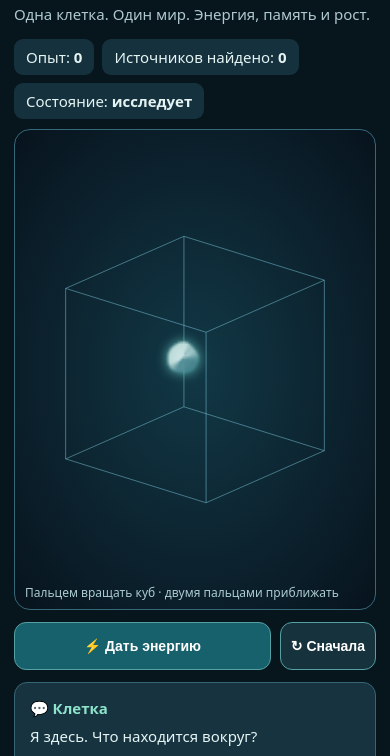
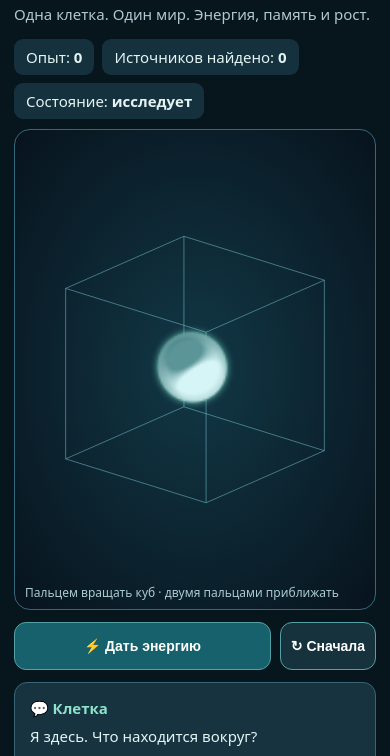
Before and after one commit to platezhi/mycelium-life, a plain HTML site: page index.html in a window 390 px wide. Shown: the part 57-813 px from the top of the page. Drawn offline with Linux system fonts and the light colour scheme.

Commit message:
Replace core-and-branches geometry with mobile material-parcel density-field plasmodium

```diff
--- a/index.html
+++ b/index.html
@@ -4,91 +4,71 @@
 <script>
 (()=>{'use strict';
 const $=id=>document.getElementById(id),canvas=$('world'),ctx=canvas.getContext('2d');let w=500,h=500,dpr=1;
-let cell,sources=[],branches=[],nodes=[],nextSourceId=0,angle=.7,pitch=.38,zoom=1,drag=null,pointers=new Map(),lastPinch=0,last=performance.now(),uiTimer=0,requestTime=0,prevMood='',lastMessage='',messageIndex=0;
+let cell,sources=[],branches=[],nodes=[],particles=[],nextSourceId=0,angle=.7,pitch=.38,zoom=1,drag=null,pointers=new Map(),lastPinch=0,last=performance.now(),uiTimer=0,requestTime=0,prevMood='',lastMessage='',messageIndex=0;
 const rnd=(a,b)=>a+Math.random()*(b-a),clamp=(v,a,b)=>Math.max(a,Math.min(b,v)),dist=(a,b)=>Math.hypot(a.x-b.x,a.y-b.y,a.z-b.z),randPos=()=>({x:rnd(-75,75),y:rnd(-75,75),z:rnd(-75,75)});
 function say(t){if(t!==lastMessage){$('words').textContent=t;lastMessage=t}}
-function init(){cell={p:{x:0,y:0,z:0},v:{x:.28,y:.18,z:.12},energy:65,experience:0,found:0,size:1,mass:1,elongation:0,age:0,starve:0,heading:0,memory:[],drift:rnd(0,10),wander:{x:rnd(-65,65),y:rnd(-65,65),z:rnd(-65,65)},nextWander:0};sources=[];branches=[];nodes=[{x:0,y:0,z:0}];nextSourceId=0;requestTime=0;prevMood='';messageIndex=0;lastMessage='';say('Я здесь. Что находится вокруг?');updateUI()}
+function init(){cell={p:{x:0,y:0,z:0},v:{x:.28,y:.18,z:.12},energy:65,experience:0,found:0,size:1,mass:1,elongation:0,age:0,starve:0,heading:0,memory:[],drift:rnd(0,10),wander:{x:rnd(-65,65),y:rnd(-65,65),z:rnd(-65,65)},nextWander:0};sources=[];branches=[];nodes=[];particles=Array.from({length:46},(_,i)=>{const t=i*2.399963,rad=Math.sqrt((i+.5)/46)*9;return{x:Math.cos(t)*rad,y:Math.sin(t)*rad,z:Math.sin(t*1.7)*rad*.5,vx:0,vy:0,vz:0}});nextSourceId=0;requestTime=0;prevMood='';messageIndex=0;lastMessage='';say('Я здесь. Что находится вокруг?');updateUI()}
 function project(p){const x=p.x*Math.cos(angle)-p.z*Math.sin(angle),z=p.x*Math.sin(angle)+p.z*Math.cos(angle),y=p.y*Math.cos(pitch)-z*Math.sin(pitch);const scale=Math.min(w,h)*.00255*zoom;return{x:w/2+x*scale,y:h/2-y*scale,scale}}
 function line(a,b,color,width=1){ctx.strokeStyle=color;ctx.lineWidth=width;ctx.beginPath();ctx.moveTo(a.x,a.y);ctx.lineTo(b.x,b.y);ctx.stroke()}
 function draw(){ctx.clearRect(0,0,w,h);const corners=[];for(const x of [-100,100])for(const y of [-100,100])for(const z of [-100,100])corners.push({x,y,z});const pp=corners.map(project);for(let i=0;i<8;i++)for(let j=i+1;j<8;j++){const d=dist(corners[i],corners[j]);if(Math.abs(d-200)<.01)line(pp[i],pp[j],'rgba(130,207,226,.48)',1)}
 for(const source of sources){const s=project(source.p),r=4+Math.sqrt(source.energy)*.65+Math.sin(cell.age*5)*1.2;ctx.shadowColor='#ffe477';ctx.shadowBlur=18;ctx.strokeStyle='#ffdf72';ctx.lineWidth=2;ctx.beginPath();ctx.arc(s.x,s.y,r,0,Math.PI*2);ctx.stroke();ctx.fillStyle='#fff0a5';ctx.beginPath();ctx.arc(s.x,s.y,Math.max(1.5,source.energy/15),0,Math.PI*2);ctx.fill();ctx.shadowBlur=0}
-// Render the organism as a continuous, glossy soft body, never as strokes.
-// Smooth-union signed distance fields fuse broad capsules and rounded tips.
-const radius=(13+cell.size*2.8)*zoom;
-const segments=branches.map(b=>({a:project(b.origin),b:project(b.tip),id:b.id}));
-const root=project(cell.p);
-const density=Math.min(1,220/Math.max(w,h)),sw=Math.max(1,Math.ceil(w*density)),sh=Math.max(1,Math.ceil(h*density));
+// Density-field plasmodium: a swarm of material parcels forms one shared liquid contour.
+// No nucleus, capsules, stems or fixed round centre are drawn.
+const density=Math.min(1,230/Math.max(w,h)),sw=Math.ceil(w*density),sh=Math.ceil(h*density);
 if(!draw.skin||draw.skin.width!==sw||draw.skin.height!==sh){draw.skin=document.createElement('canvas');draw.skin.width=sw;draw.skin.height=sh;draw.skinCtx=draw.skin.getContext('2d')}
-const image=draw.skinCtx.createImageData(sw,sh),pixels=image.data;
-// Approximate conservation of projected body area: extending branches draw material from the core.
-const totalLength=branches.reduce((sum,b)=>sum+dist(b.origin,b.tip),0);
-const bodyScale=Math.sqrt(cell.mass);
-const r=radius*density*bodyScale;
-const lengthPixels=totalLength*Math.min(w,h)*.00255*zoom*density;
-const stemRadius=clamp(r*r*.32/(lengthPixels+1),r*.12,r*.43);
-const coreRadius=Math.sqrt(Math.max(r*r*.34,r*r-lengthPixels*stemRadius*.62));
-const softness=Math.max(1.2,stemRadius*.85),fade=clamp(cell.energy/65,0,1);
-const pieces=segments.map(s=>({ax:s.a.x*density,ay:s.a.y*density,bx:s.b.x*density,by:s.b.y*density,id:s.id}));
-const rootX=root.x*density,rootY=root.y*density;
-const wobbleTime=cell.age,breath=1+.045*Math.sin(wobbleTime*2.2);
-function merge(a,b,k){const t=Math.max(k-Math.abs(a-b),0)/k;return Math.min(a,b)-t*t*k*.25}
-function field(x,y){
- const dx=x-rootX,dy=y-rootY,theta=Math.atan2(dy,dx);
- let d=Math.hypot(dx,dy)-coreRadius*breath*(1+.035*Math.sin(theta*3+wobbleTime*1.3)+.025*Math.sin(theta*5-wobbleTime*.8));
- for(const s of pieces){
-  const vx=s.bx-s.ax,vy=s.by-s.ay,len2=vx*vx+vy*vy;
-  const t=len2?clamp(((x-s.ax)*vx+(y-s.ay)*vy)/len2,0,1):0;
-  const px=s.ax+t*vx,py=s.ay+t*vy;
-  const thickness=stemRadius*(.88+.12*Math.sin(t*6.28+s.id*.7+cell.age*.9))*(1+.045*Math.sin(cell.age*2.1+s.id));
-  const v=Math.hypot(x-px,y-py)-thickness;
-  d=merge(d,v,softness);
- }
- return d;
+const img=draw.skinCtx.createImageData(sw,sh),pix=img.data;
+const points=particles.map(p=>{const q=project(p);return{x:q.x*density,y:q.y*density}});
+const scale=Math.min(w,h)*.00255*zoom*density;
+const sigma=clamp(scale*15,4,11),inv=1/(2*sigma*sigma),limit=sigma*3;
+const values=new Float32Array(sw*sh);
+const material=cell.mass*particles.length/46;
+for(const p of points){const minX=Math.max(0,Math.floor(p.x-limit)),maxX=Math.min(sw-1,Math.ceil(p.x+limit)),minY=Math.max(0,Math.floor(p.y-limit)),maxY=Math.min(sh-1,Math.ceil(p.y+limit));
+ for(let y=minY;y<=maxY;y++)for(let x=minX;x<=maxX;x++){const dx=x-p.x,dy=y-p.y;values[y*sw+x]+=Math.exp(-(dx*dx+dy*dy)*inv)*material}
 }
-for(let y=0;y<sh;y++)for(let x=0;x<sw;x++){
- const d=field(x+.5,y+.5),alpha=clamp(.5-d/1.5,0,1);
- if(alpha<=0)continue;
- const gx=field(x+1.5,y+.5)-field(x-.5,y+.5);
- const gy=field(x+.5,y+1.5)-field(x+.5,y-.5);
- const light=clamp(.64-.22*gx-.29*gy,0,1);
- const gloss=Math.pow(Math.max(0,1-Math.hypot(gx+.45,gy+.65)*.65),4);
- const deep=clamp(-d/(r*1.4),0,1);
- const i=(y*sw+x)*4;
- pixels[i]=Math.round(70+130*light+35*gloss+20*deep);
- pixels[i+1]=Math.round(132+94*light+25*gloss+8*deep);
- pixels[i+2]=Math.round(141+83*light+23*gloss+12*deep);
- pixels[i+3]=Math.round(alpha*(85+170*fade));
+const threshold=2.1,fade=.35+.65*clamp(cell.energy/65,0,1);
+for(let y=1;y<sh-1;y++)for(let x=1;x<sw-1;x++){const i=y*sw+x,v=values[i],alpha=clamp((v-threshold)*1.3+.5,0,1);if(alpha<=0)continue;
+ const gx=values[i+1]-values[i-1],gy=values[i+sw]-values[i-sw];
+ const light=clamp(.63-gx*.11-gy*.17,0,1),inside=clamp((v-threshold)*.18,0,1);
+ const o=i*4;pix[o]=Math.min(255,65+140*light+25*inside);pix[o+1]=Math.min(255,120+110*light+20*inside);pix[o+2]=Math.min(255,125+108*light+22*inside);pix[o+3]=Math.round(alpha*240*fade);
 }
-draw.skinCtx.putImageData(image,0,0);
-ctx.save();ctx.imageSmoothingEnabled=true;ctx.shadowColor='#73d8d0';ctx.shadowBlur=12;ctx.drawImage(draw.skin,0,0,w,h);ctx.restore();
+draw.skinCtx.putImageData(img,0,0);ctx.save();ctx.imageSmoothingEnabled=true;ctx.shadowColor='#78e9ce';ctx.shadowBlur=7;ctx.drawImage(draw.skin,0,0,w,h);ctx.restore();
 
 }
 function chooseRequest(){const n=cell.experience;if(n<1)return ['Энергия?..','Здесь пусто. Можно немного энергии?','Я всё ещё ищу…'][messageIndex++%3];if(n<3)return ['Я помню, где нашла первый источник. Покажи мне ещё один?','Я научилась двигаться к светящейся энергии. Можно попробовать снова?','Мне трудно двигаться без энергии. Поможешь?'][messageIndex++%3];if(n<6)return ['Я стала длиннее и лучше выбираю направление. Дай мне новый источник — хочу проверить свой путь.','Я уже помню '+cell.found+' источника. Мне нужна энергия, чтобы продолжить исследование.','Каждый новый источник меняет мою форму. Мне хочется узнать, какой я стану дальше.'][messageIndex++%3];return ['Я исследовала '+cell.found+' источников и научилась точнее поворачивать. Мне не хватает энергии для следующего открытия.','Я сохранила свои маршруты и опыт. Создай новый источник, и я попробую добраться до него ещё эффективнее.','Я стала сложнее, но мир вокруг по-прежнему огромен. Поможешь мне продолжить путешествие?'][messageIndex++%3]}
 function step(dt){
-cell.age+=dt;cell.energy=Math.max(0,cell.energy-(sources.length?dt*.15:dt*(cell.energy>15?1.6:.7)));cell.starve=clamp((30-cell.energy)/30,0,1);
-// Autonomous locomotion continues even when there is no food. A target is periodically reselected.
-if(cell.age>=cell.nextWander||dist(cell.p,cell.wander)<12){cell.wander=randPos();cell.nextWander=cell.age+rnd(6,12)}
-const wanderTarget=sources.length?sources.reduce((a,b)=>dist(cell.p,a.p)<dist(cell.p,b.p)?a:b).p:cell.wander;
-const vx=wanderTarget.x-cell.p.x,vy=wanderTarget.y-cell.p.y,vz=wanderTarget.z-cell.p.z,vl=Math.hypot(vx,vy,vz)||1;
-const turn=Math.min(1,dt*1.1);cell.v.x+=(vx/vl-cell.v.x)*turn;cell.v.y+=(vy/vl-cell.v.y)*turn;cell.v.z+=(vz/vl-cell.v.z)*turn;
-const vm=Math.hypot(cell.v.x,cell.v.y,cell.v.z)||1;const speed=(sources.length?5:3.8)*(1-.55*cell.starve);
-const old={...cell.p};cell.p.x=clamp(cell.p.x+cell.v.x/vm*speed*dt,-85,85);cell.p.y=clamp(cell.p.y+cell.v.y/vm*speed*dt,-85,85);cell.p.z=clamp(cell.p.z+cell.v.z/vm*speed*dt,-85,85);
-// All growing tissue moves together with the body; active tips then seek their food.
-const move={x:cell.p.x-old.x,y:cell.p.y-old.y,z:cell.p.z-old.z};
-for(const branch of branches){branch.origin.x+=move.x;branch.origin.y+=move.y;branch.origin.z+=move.z;branch.tip.x+=move.x;branch.tip.y+=move.y;branch.tip.z+=move.z}
-// The first body is fixed as the root. Growth is permanent; only growing tips move.
-for(const branch of branches){
- const s=sources.find(v=>v.id===branch.id);
- if(!s){const d=dist(branch.tip,branch.origin);if(d<.5){branches.splice(branches.indexOf(branch),1);continue}const pull=Math.min(d,dt*15);branch.tip.x+=(branch.origin.x-branch.tip.x)/d*pull;branch.tip.y+=(branch.origin.y-branch.tip.y)/d*pull;branch.tip.z+=(branch.origin.z-branch.tip.z)/d*pull;continue}
- const d=dist(branch.tip,s.p),rate=19*(1+Math.min(.7,cell.experience*.06));
- if(d>0){const step=Math.min(d,rate*dt);branch.tip.x+=(s.p.x-branch.tip.x)/d*step;branch.tip.y+=(s.p.y-branch.tip.y)/d*step;branch.tip.z+=(s.p.z-branch.tip.z)/d*step}
- if(dist(branch.tip,s.p)<2){const absorbed=Math.min(s.energy,dt*11);s.energy-=absorbed;cell.energy=clamp(cell.energy+absorbed*1.1,0,100);
- if(s.energy<=.001){sources.splice(sources.indexOf(s),1);branch.complete=false;cell.found++;cell.experience++;cell.memory.push({...s.p});cell.mass=Math.min(1.7,cell.mass+.035);cell.size=Math.sqrt(cell.mass);cell.elongation=Math.min(.7,cell.elongation+.02);requestTime=cell.age+7;say('Источник иссяк. Я немного пополнела и теперь втягиваю вытянутую часть тела. '+(sources.length?'Продолжаю тянуться к остальным.':'Продолжаю плавать и искать новые источники.'))}}
-}
-if(!sources.length&&cell.energy<34&&cell.age>requestTime){say(chooseRequest());requestTime=cell.age+clamp(13-cell.experience*.5,6,13)}
+ cell.age+=dt;cell.energy=Math.max(0,cell.energy-dt*(sources.length?.25:cell.energy>15?1.5:.7));cell.starve=clamp((30-cell.energy)/30,0,1);
+ // The entire cell is made of mobile material parcels; attraction redistributes them.
+ if(cell.age>=cell.nextWander||dist(cell.p,cell.wander)<12){cell.wander=randPos();cell.nextWander=cell.age+rnd(6,12)}
+ const target=sources.length?sources.reduce((a,b)=>dist(cell.p,a.p)<dist(cell.p,b.p)?a:b).p:cell.wander;
+ const dx=target.x-cell.p.x,dy=target.y-cell.p.y,dz=target.z-cell.p.z,d=Math.hypot(dx,dy,dz)||1;
+ const speed=(sources.length?5:3.2)*(1-.55*cell.starve);
+ cell.p.x=clamp(cell.p.x+dx/d*speed*dt,-82,82);cell.p.y=clamp(cell.p.y+dy/d*speed*dt,-82,82);cell.p.z=clamp(cell.p.z+dz/d*speed*dt,-82,82);
+ // A finite set of parcels share mass; no new geometry is created when reaching food.
+ const targets=sources.map(s=>s.p),count=particles.length;
+ for(let i=0;i<count;i++){
+  const p=particles[i],phase=i*2.399963;
+  const assigned=targets.length?targets[i%targets.length]:null;
+  const aim=assigned||cell.p;
+  // Stretch by reallocating only a fraction of the parcels; the rest keep the body cohesive.
+  const explore=assigned?(i%5===0?.8:.28):.16;
+  const tx=cell.p.x+(aim.x-cell.p.x)*explore+Math.cos(phase+cell.age*.55)*7;
+  const ty=cell.p.y+(aim.y-cell.p.y)*explore+Math.sin(phase*1.3+cell.age*.44)*7;
+  const tz=cell.p.z+(aim.z-cell.p.z)*explore+Math.sin(phase+cell.age*.39)*5;
+  const ax=(tx-p.x)*.55,ay=(ty-p.y)*.55,az=(tz-p.z)*.55;
+  p.vx=(p.vx+ax*dt)*Math.exp(-2.8*dt);p.vy=(p.vy+ay*dt)*Math.exp(-2.8*dt);p.vz=(p.vz+az*dt)*Math.exp(-2.8*dt);
+  p.x=clamp(p.x+p.vx*dt,-95,95);p.y=clamp(p.y+p.vy*dt,-95,95);p.z=clamp(p.z+p.vz*dt,-95,95);
+ }
+ // Food is absorbed by the living material, not by an imaginary extending rod.
+ for(const source of [...sources]){
+  let near=0;for(const p of particles)if(dist(p,source.p)<17)near++;
+  if(near){const consumed=Math.min(source.energy,dt*10*Math.min(1,near/5));source.energy-=consumed;cell.energy=clamp(cell.energy+consumed,0,100);
+   if(source.energy<=.001){sources.splice(sources.indexOf(source),1);cell.found++;cell.experience++;cell.memory.push({...source.p});cell.mass=Math.min(1.65,cell.mass+.035);cell.size=Math.sqrt(cell.mass);requestTime=cell.age+7;say('Я поглотила энергию, немного пополнела и продолжаю исследовать мир.')}
+  }
+ }
+ if(!sources.length&&cell.energy<34&&cell.age>requestTime){say(chooseRequest());requestTime=cell.age+clamp(13-cell.experience*.5,6,13)}
 }
 function updateUI(){$('level').textContent=cell.experience;$('found').textContent=cell.found;$('reserve').textContent=Math.round(cell.energy)+'%';$('bar').style.width=cell.energy+'%';$('size').textContent=cell.size.toFixed(1)+'×';$('age').textContent=Math.floor(cell.age);$('available').textContent=sources.length;const mood=sources.length?'идёт к энергии':cell.energy<12?'сильно ослабла':cell.energy<34?'голодает':'исследует';$('mood').textContent=mood}
-$('energy').onclick=()=>{const s={id:++nextSourceId,p:randPos(),energy:36};sources.push(s);const origin=cell.p;branches.push({id:s.id,origin:{...origin},tip:{...origin},complete:false});say(sources.length>1?'Я чувствую '+sources.length+' источников. Перераспределяю свою массу и тянусь ко всем одновременно!':cell.energy<20?'Ты меня услышал! Тянусь к энергии.':'Вытягиваюсь к источнику, забирая часть массы из центра.');requestTime=cell.age+9;updateUI()};
+$('energy').onclick=()=>{const s={id:++nextSourceId,p:randPos(),energy:36};sources.push(s);say(sources.length>1?'Я чувствую '+sources.length+' источников. Перераспределяю свою массу и тянусь ко всем одновременно!':cell.energy<20?'Ты меня услышал! Тянусь к энергии.':'Перетекаю к источнику, перераспределяя свою массу.');requestTime=cell.age+9;updateUI()};
 $('reset').onclick=init;
 $('talk').addEventListener('submit',e=>{e.preventDefault();const field=$('question'),question=field.value.trim();if(!question)return;field.value='';const q=question.toLowerCase();let answer;
  if(/привет|здравствуй|как тебя зовут|кто ты/.test(q))answer=cell.experience<2?'Привет! Я пока маленькая клетка. Я учусь искать энергию.':'Привет! Я выросла после '+cell.found+' источников. Хочешь узнать, что я запомнила?';
```
